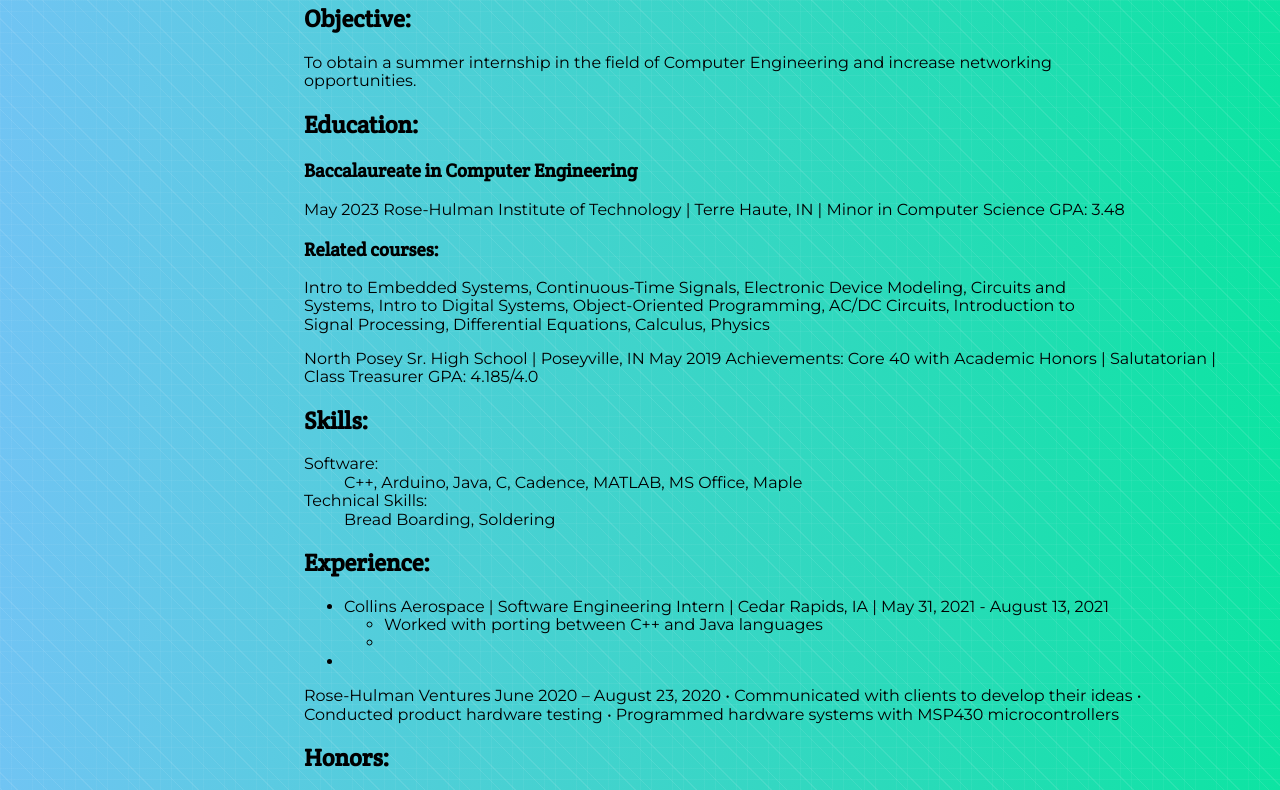
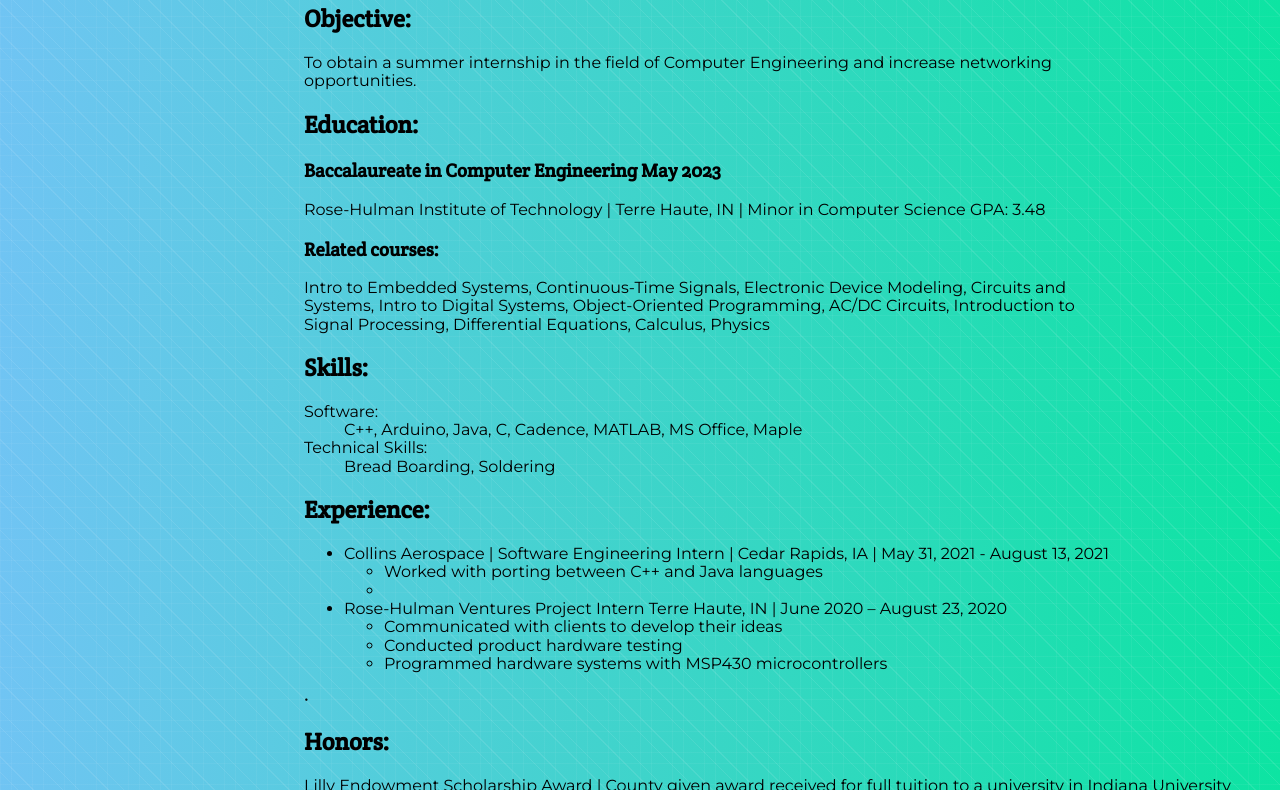
Before and after one commit to rhit-bryantlj/rhit-bryantlj.github.io, a plain HTML site: page resume.html in a window 1280 px wide. Shown: the part 76-866 px from the top of the page. Drawn offline with Linux system fonts and the light colour scheme.

Commit message:
updating resume

```diff
--- a/resume.html
+++ b/resume.html
@@ -21,15 +21,12 @@
 
 <h2>Objective:</h2>	<p>To obtain a summer internship in the field of Computer Engineering and increase networking opportunities.</p>
 
-<h2>Education:</h2>	<h3><span class="degreeName">Baccalaureate in Computer Engineering</span></h3>							             May 2023
-		Rose-Hulman Institute of Technology | Terre Haute, IN | Minor in Computer Science 		            GPA: 3.48
+<h2>Education:</h2>	<h3><span class="degreeName">Baccalaureate in Computer Engineering May 2023</span></h3>
+		<div>Rose-Hulman Institute of Technology | Terre Haute, IN | Minor in Computer Science 		            GPA: 3.48</div>
 
 <h3>Related courses:</h3> <p>Intro to Embedded Systems, Continuous-Time Signals, Electronic Device Modeling,
     Circuits and Systems, Intro to Digital Systems, Object-Oriented Programming, AC/DC Circuits, Introduction
     to Signal Processing, Differential Equations, Calculus, Physics</p>
-
-North Posey Sr. High School | Poseyville, IN 						             May 2019
-Achievements: Core 40 with Academic Honors | Salutatorian 	| Class Treasurer			   GPA: 4.185/4.0
 
 <h2>Skills:</h2>
 <dl>
@@ -52,13 +49,18 @@ Achievements: Core 40 with Academic Honors | Salutatorian 	| Class Treasurer
         </ul>
     </li>
     <li>
-
+        <span class = "employer">Rose-Hulman Ventures</span>
+        <span class = "title">Project Intern</span>
+        <span class ="Location">Terre Haute, IN |</span>
+        <span class = "dates">June 2020 – August 23, 2020</span>
+        <ul>
+            <li>Communicated with clients to develop their ideas</li>
+            <li>Conducted product hardware testing</li>
+            <li>Programmed hardware systems with MSP430 microcontrollers</li>
+        </ul>
     </li>
 </ul>
-Rose-Hulman Ventures 					            June 2020 – August 23, 2020
-•	Communicated with clients to develop their ideas
-•	Conducted product hardware testing
-•	Programmed hardware systems with MSP430 microcontrollers
+•
 
 <h2>Honors:</h2>	Lilly Endowment Scholarship Award | County given award received for full tuition to a university in Indiana
 University of Evansville Mathematics Recognition | University recognized award| Scholarship awarded
```
